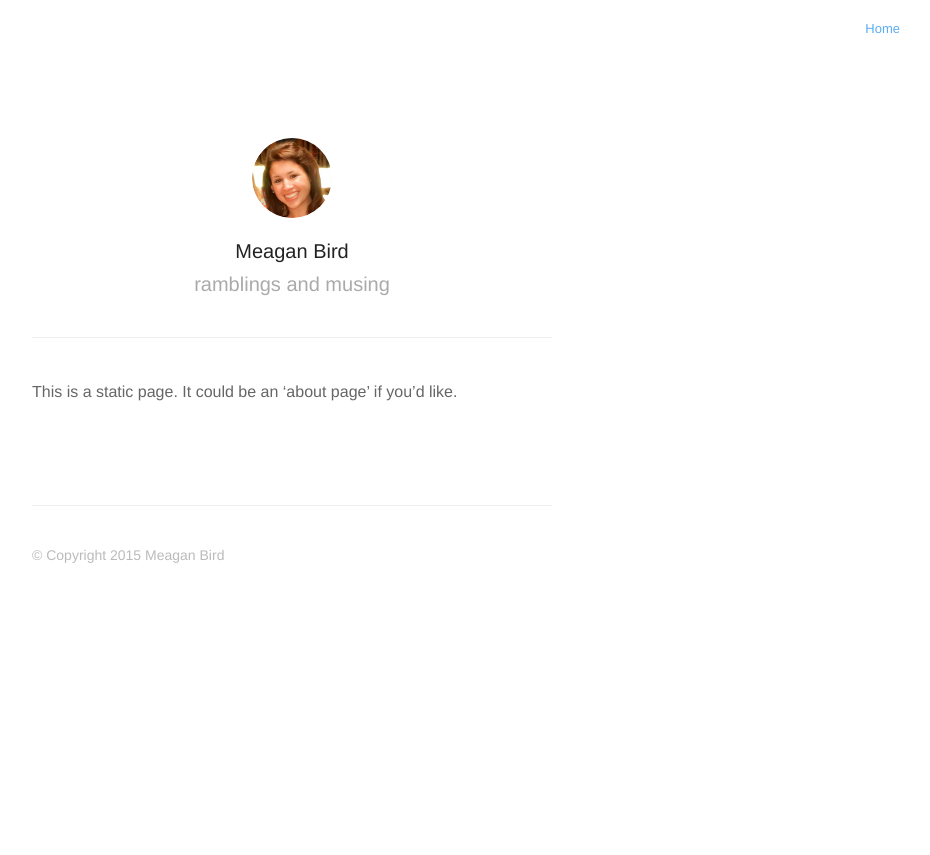
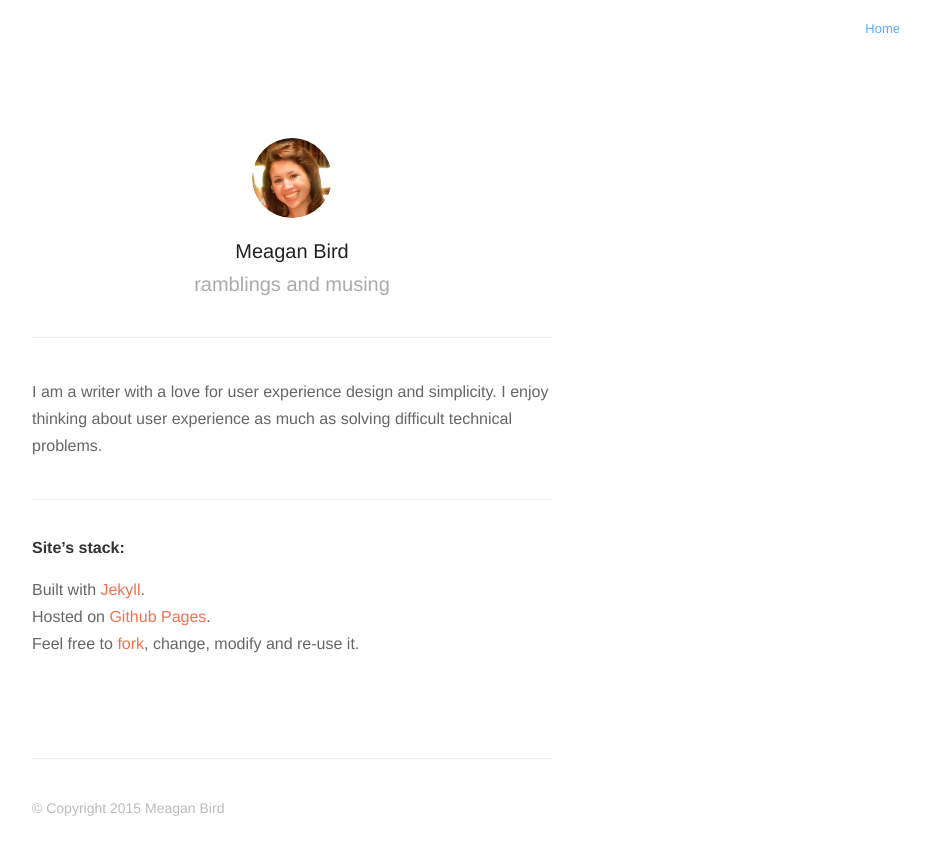
Before and after one commit to meaganbird/meaganbird.github.io, a Jekyll site: the page built from about.md, in a window 1280 px wide. Shown: the top 855 px of the page, without its empty margins (348-1278 px from the left). Built offline with Jekyll 4.4.1, drawn with Linux system fonts in a browser that asks for light colours; nearby versions of some CDN libraries; Markdown is read by kramdown in place of the engine named in the settings.

Commit message:
Update about.md

```diff
--- a/about.md
+++ b/about.md
@@ -4,6 +4,15 @@ permalink: about/
 profile: true
 ---
 
-This is a static page. It could be an 'about page' if you'd like.
+I am a writer with a love for user experience design and simplicity. I enjoy thinking about user experience as much as solving difficult technical problems.
+
+
+***
+
+#### Site's stack:
+
+Built with [Jekyll](http://jekyllrb.com/).
+<br>Hosted on [Github Pages](https://pages.github.com/).
+<br>Feel free to [fork](https://github.com/meaganbird), change, modify and re-use it.
 
 {% include footer.html %}
```
